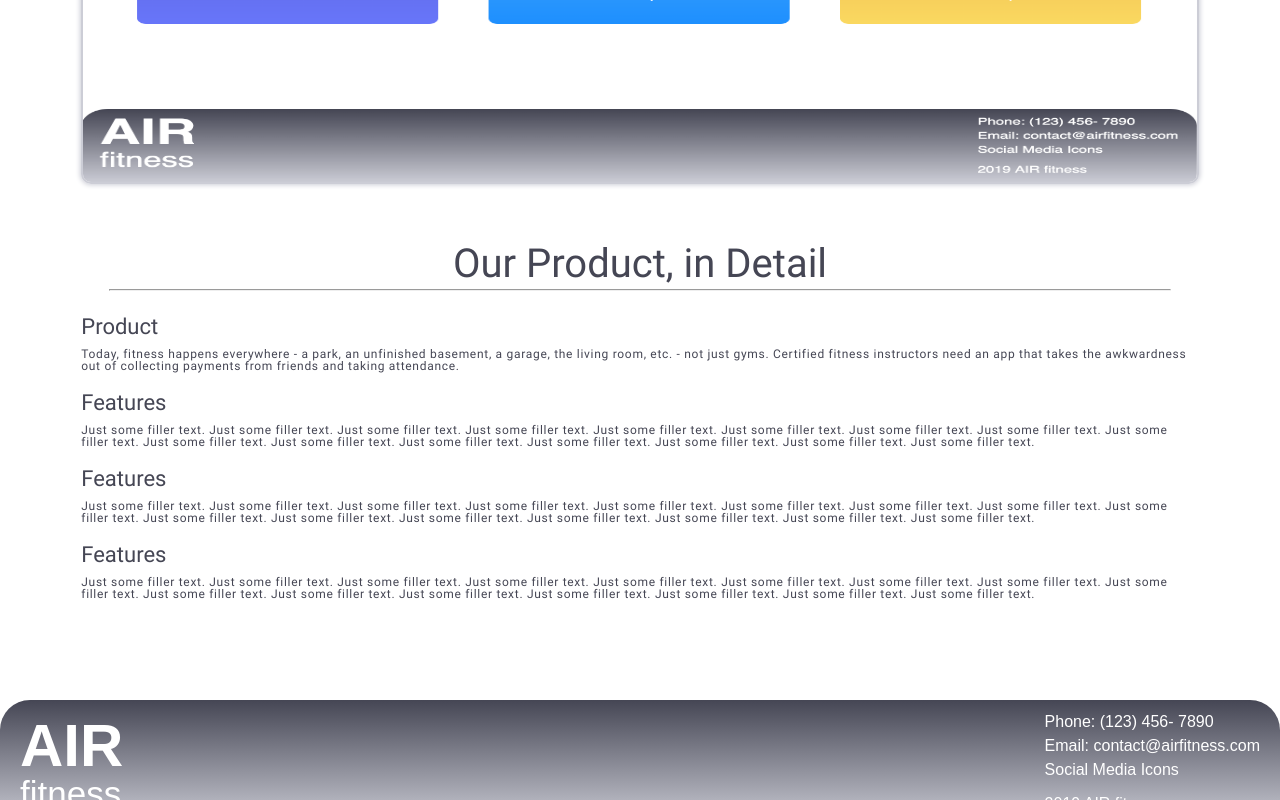
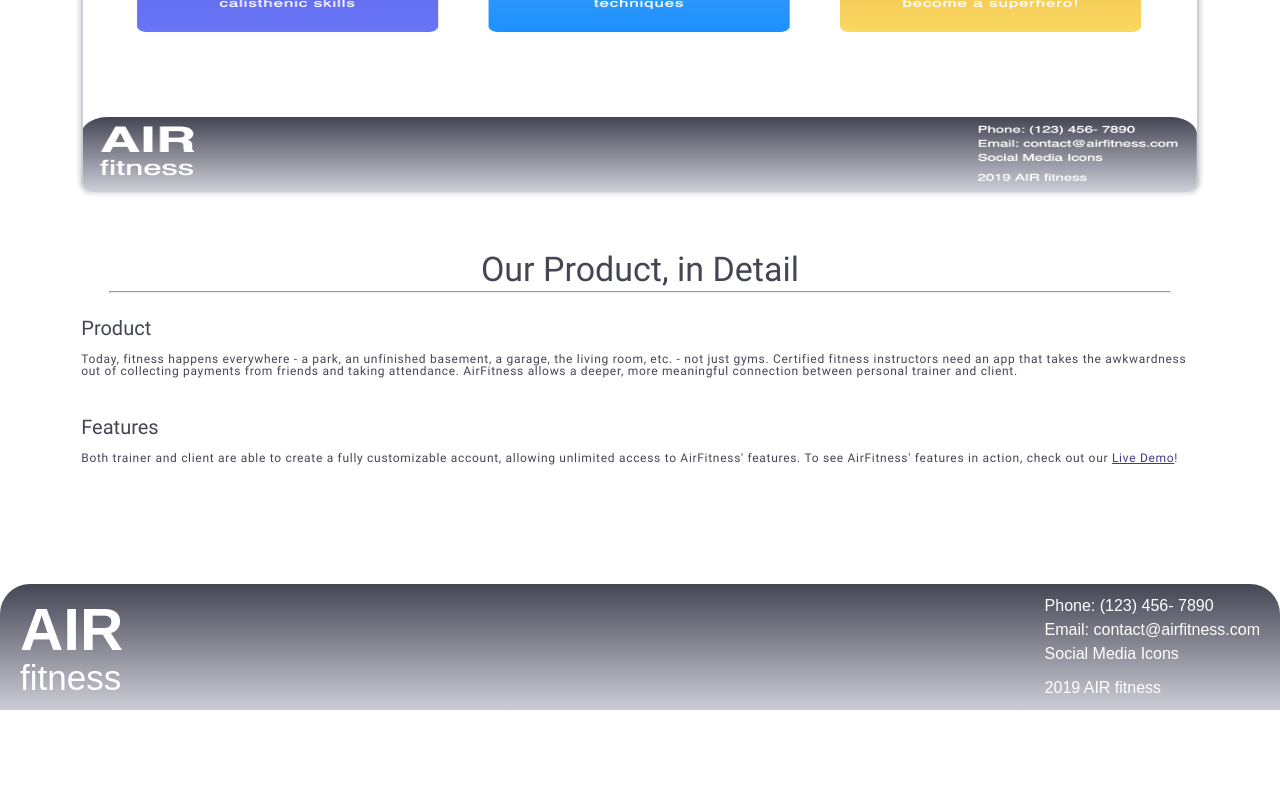
Before and after one commit to airfitness-marketing/AirFitness, a plain HTML site: page index.html in a window 1280 px wide. Shown: the part 1093-1893 px from the top of the page. After the commit the page ends 1803 px from the top, so only its background shows below. Drawn offline with Linux system fonts and the light colour scheme.

Commit message:
add content to index.html  info section

```diff
--- a/index.html
+++ b/index.html
@@ -69,7 +69,21 @@
                             <h2>Product</h2>
                             <p>Today, fitness happens everywhere - a park, an unfinished basement, a garage, the living
                                 room, etc. - not just gyms. Certified fitness instructors need an app that takes the
-                                awkwardness out of collecting payments from friends and taking attendance.</p>
+                                awkwardness out of collecting payments from friends and taking attendance. AirFitness
+                                allows a deeper, more meaningful connection between personal trainer and
+                                client. </p>
+                        </div>
+
+                        <div class="info-card">
+                            <h2>Features</h2>
+                            <p>Both trainer and client are able to create a fully customizable account,
+                                allowing unlimited access to AirFitness' features. To see AirFitness' features in
+                                action, check out our <a href="index-demo.html">Live Demo</a>!</p>
+                        </div>
+
+                        <!-- <div class="info-card">
+                            <h2>Vision</h2>
+                            <p></p>
                         </div>
 
                         <div class="info-card">
@@ -79,25 +93,7 @@
                                 filler text. Just some filler text. Just some filler text. Just some filler text. Just
                                 some filler text. Just some filler text. Just some filler text. Just some filler text.
                                 Just some filler text. </p>
-                        </div>
-
-                        <div class="info-card">
-                            <h2>Features</h2>
-                            <p>Just some filler text. Just some filler text. Just some filler text. Just some filler
-                                text. Just some filler text. Just some filler text. Just some filler text. Just some
-                                filler text. Just some filler text. Just some filler text. Just some filler text. Just
-                                some filler text. Just some filler text. Just some filler text. Just some filler text.
-                                Just some filler text. </p>
-                        </div>
-
-                        <div class="info-card">
-                            <h2>Features</h2>
-                            <p>Just some filler text. Just some filler text. Just some filler text. Just some filler
-                                text. Just some filler text. Just some filler text. Just some filler text. Just some
-                                filler text. Just some filler text. Just some filler text. Just some filler text. Just
-                                some filler text. Just some filler text. Just some filler text. Just some filler text.
-                                Just some filler text. </p>
-                        </div>
+                        </div> -->
 
                     </div>
 
--- a/less/marketing.less
+++ b/less/marketing.less
@@ -34,30 +34,27 @@
         }
 
         @media @vsmall {
-            font-size: 2rem;
+            font-size: 2.8rem;
         }
 
         @media @phone {
-            font-size: 2.4rem;
+            font-size: 3rem;
         }
 
         @media @tablet {
-            font-size: 2.8rem;
+            font-size: 3.2rem;
         }
 
         @media @desktop {
-            font-size: 3rem;
+            font-size: 3.4rem;
         }
 
         p {
             font-size: 2rem;
             margin: 20px 0 0 0;
 
-            @media @phone {
-                font-size: 1.2rem;
-            }
-
-            @media @vsmall {
+            @media @phone,
+            @vsmall {
                 font-size: 1.2rem;
             }
 
@@ -155,7 +152,15 @@
 
         .ic-h2 {
             text-align: center;
-            font-size: 4rem;
+            font-size: 3rem;
+
+            @media @tablet {
+                font-size: 3.2rem;
+            }
+
+            @media @desktop {
+                font-size: 3.4rem;
+            }
         }
 
         .info {
@@ -167,13 +172,18 @@
             .info-card {
 
                 h2 {
-                    font-size: 2.2rem;
-                    padding: 20px 0 10px 0;
+                    font-size: 2rem;
+                    padding: 20px 0 15px 0;
                 }
 
                 p {
                     font-size: 1.2rem;
                     letter-spacing: .7px;
+                    padding-bottom: 20px;
+
+                    a {
+                        color: @gigas;
+                    }
                 }
             }
         }
```
Also changed, not shown: css/index.css, less/navigation.less (line endings or trailing spaces).
